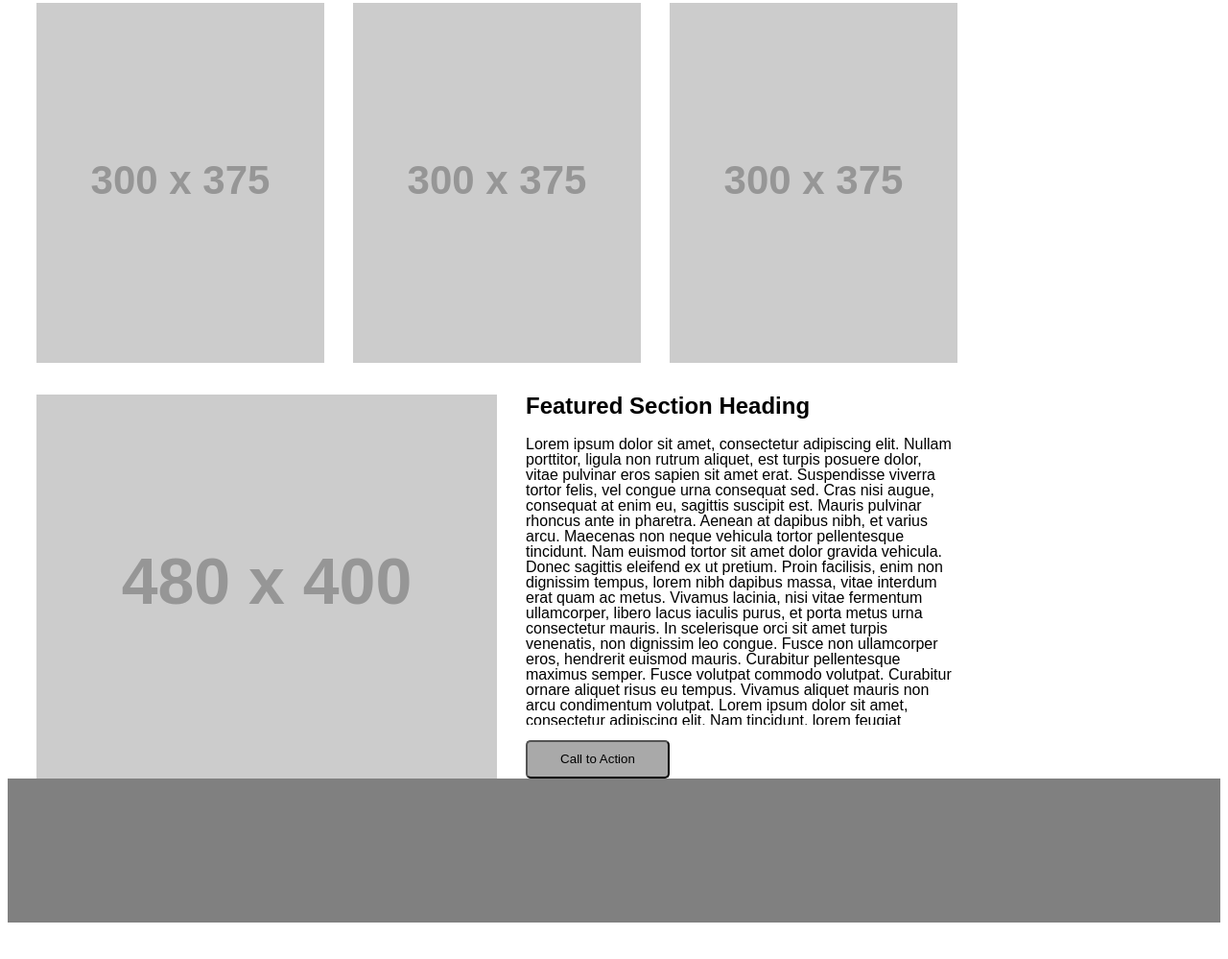
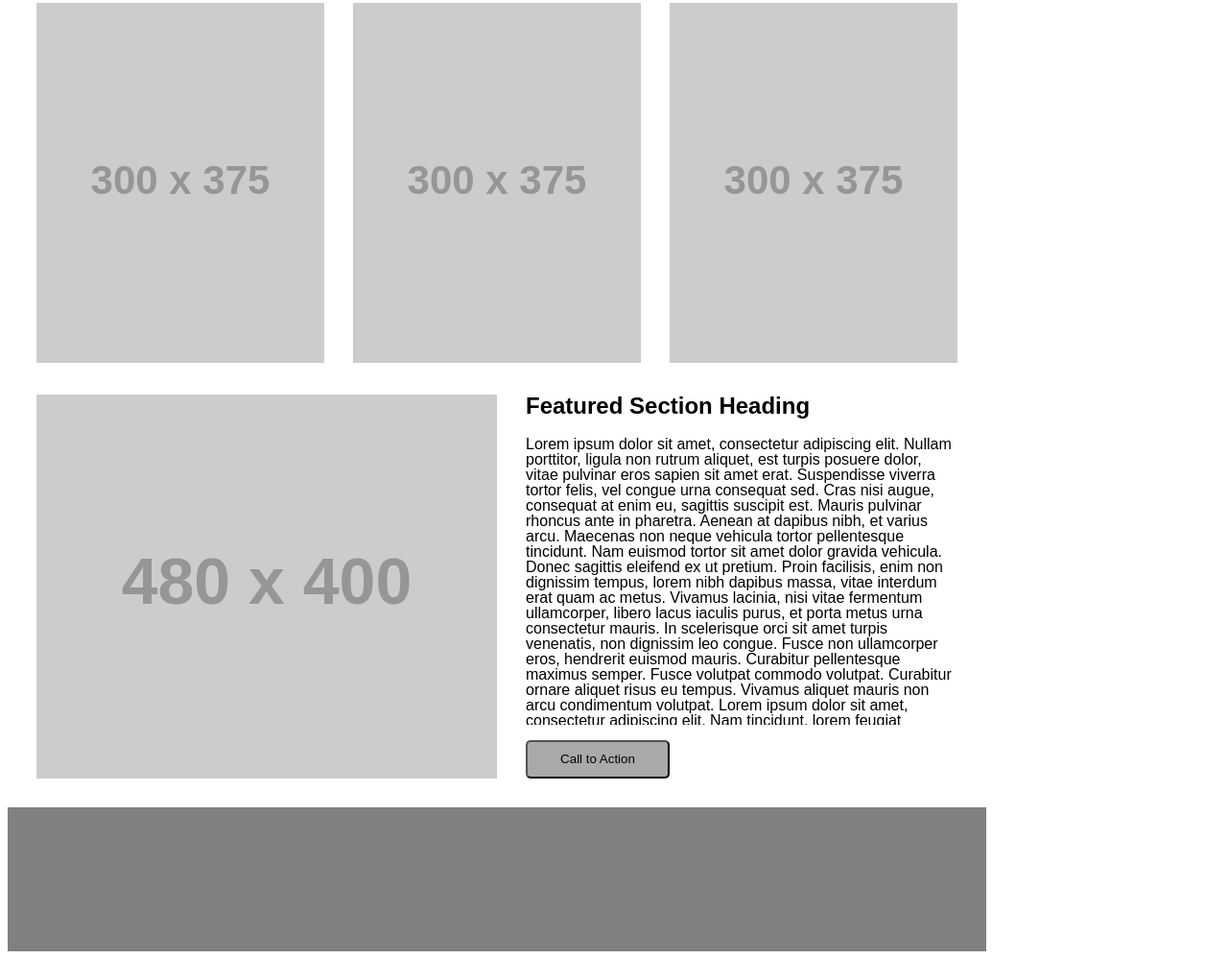
Before and after one commit to FishKepr/wireframe-exercise, a plain HTML site: page index.html in a window 1280 px wide. Shown: the part 616-1615 px from the top of the page at 96% size. Before the commit the page ends 1585 px from the top, so only its background shows below. Drawn offline with Linux system fonts and the light colour scheme; placeholder pictures from the web are drawn by us.

Commit message:
Tuesday Draft

```diff
--- a/index.html
+++ b/index.html
@@ -42,8 +42,7 @@
 
         </section>
     </main>
+    <footer></footer>
+</body>
 
-</body>
-<footer>
-    </footer>
 </html>
--- a/style.css
+++ b/style.css
@@ -12,8 +12,8 @@ header ul li {
 header {
     background-color: darkgrey;
     height: 100px;
-    /* width: 960px; */
-    /* margin: 30px; */
+    width: 1020px;
+
  }
  header img{
     border: darkgrey;
@@ -50,6 +50,7 @@ main section div{
     float: left;
     padding-left: 30px;
     font-family: Arial, sans-serif;
+    margin-bottom: 30px;
 }
 
 main section div h2 {
@@ -76,6 +77,5 @@ footer {
     clear: both;
     background:grey;
     height: 150px;
-    margin-top: 50px;
-
+    width: 1020px;
 }
```
Also changed, not shown: 1 other file.
